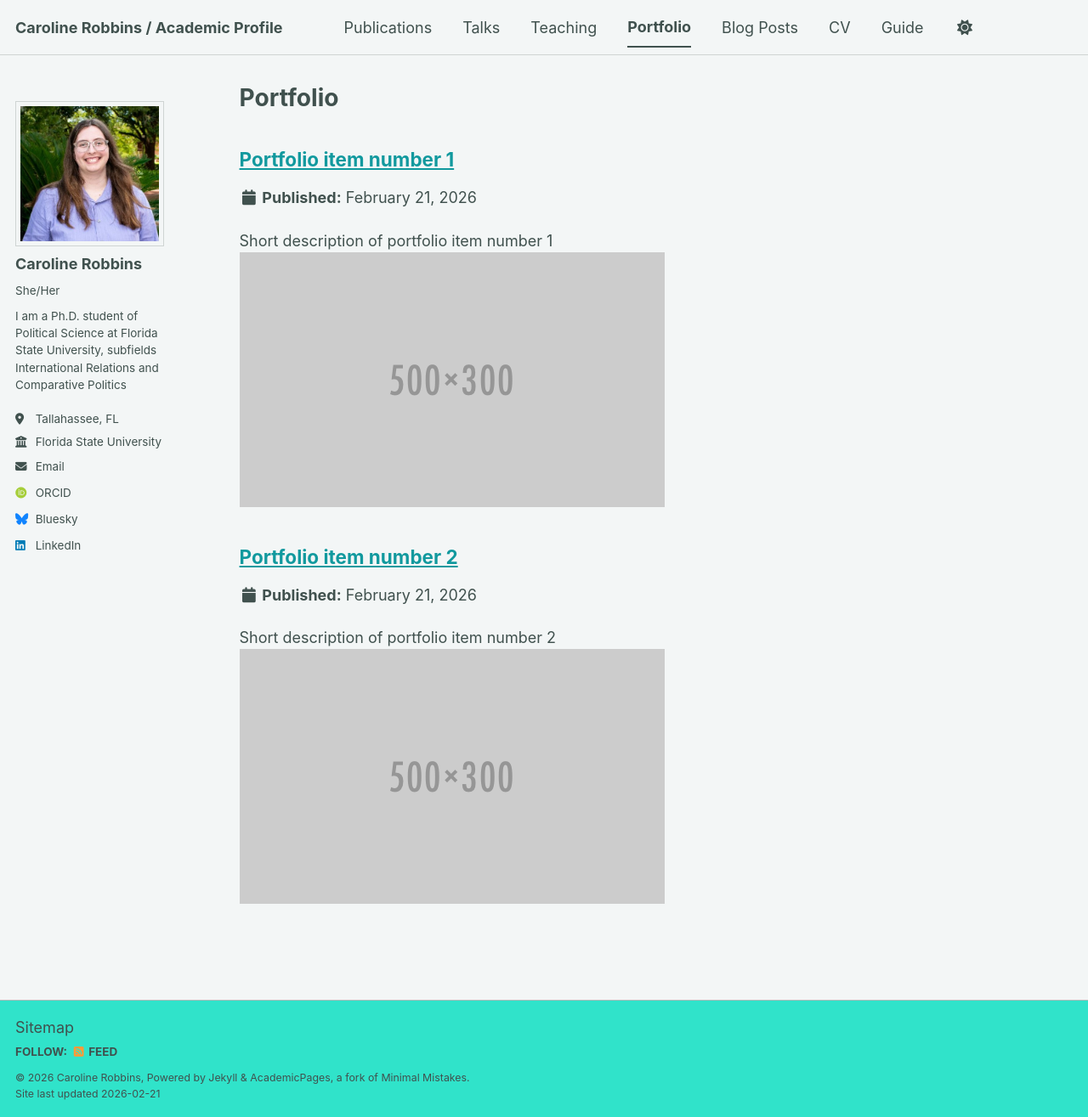
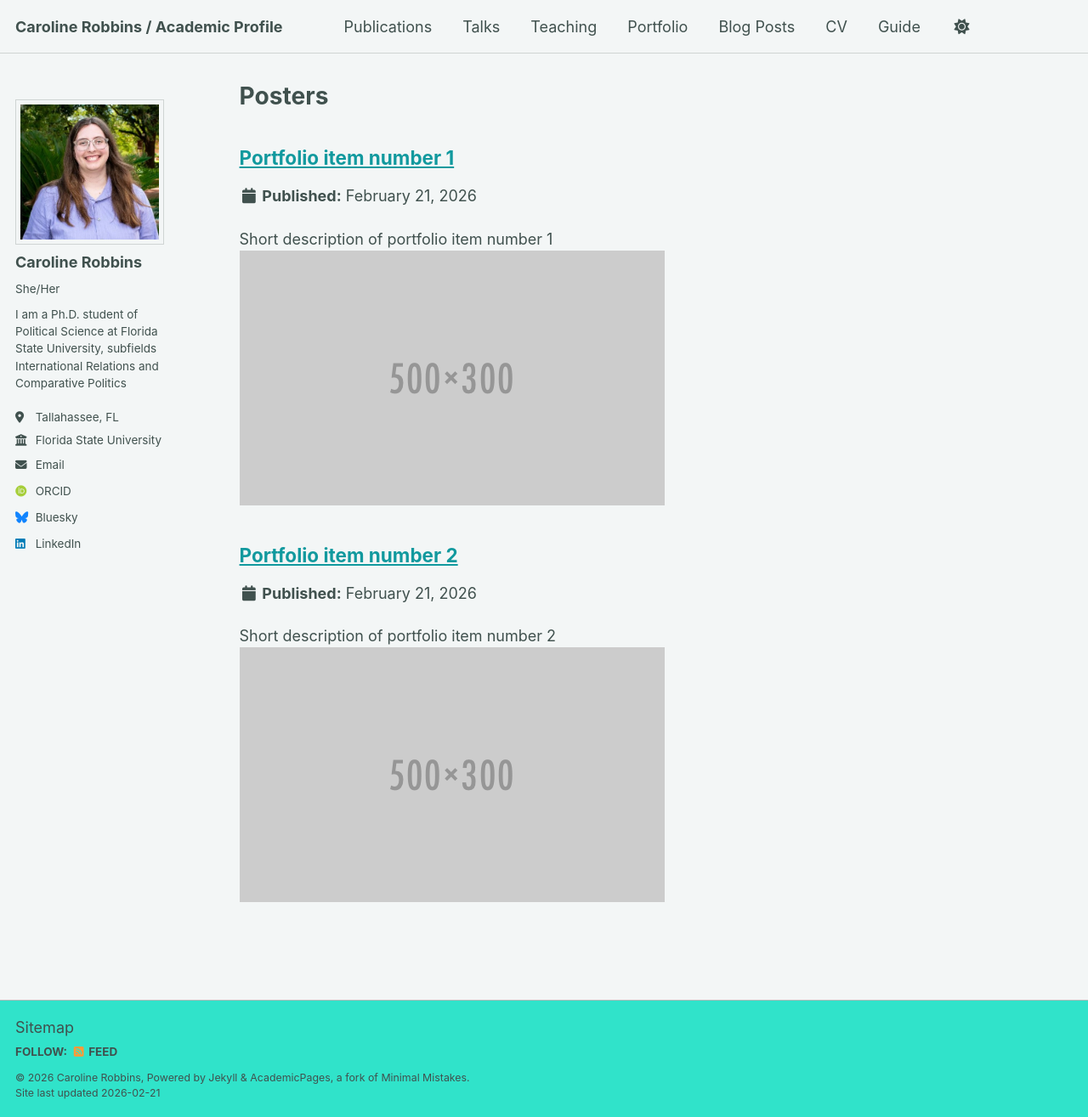
Before and after one commit to crobbinsphd/crobbinsphd.github.io, a Jekyll site: the page built from _pages/portfolio.html, in a window 1280 px wide and 1315 px high. Shown: the whole window at 85% size. Built offline with Jekyll 4.4.1, drawn with Linux system fonts in a browser that asks for light colours; some web fonts are replaced; a script bundle is joined from its source files by our own code; library files that are not in the unit come from our copies.

Commit message:
Update portfolio.html

```diff
--- a/_pages/portfolio.html
+++ b/_pages/portfolio.html
@@ -1,7 +1,7 @@
 ---
 layout: archive
-title: "Portfolio"
-permalink: /portfolio/
+title: "Posters"
+permalink: /posters/
 author_profile: true
 ---
 
```
